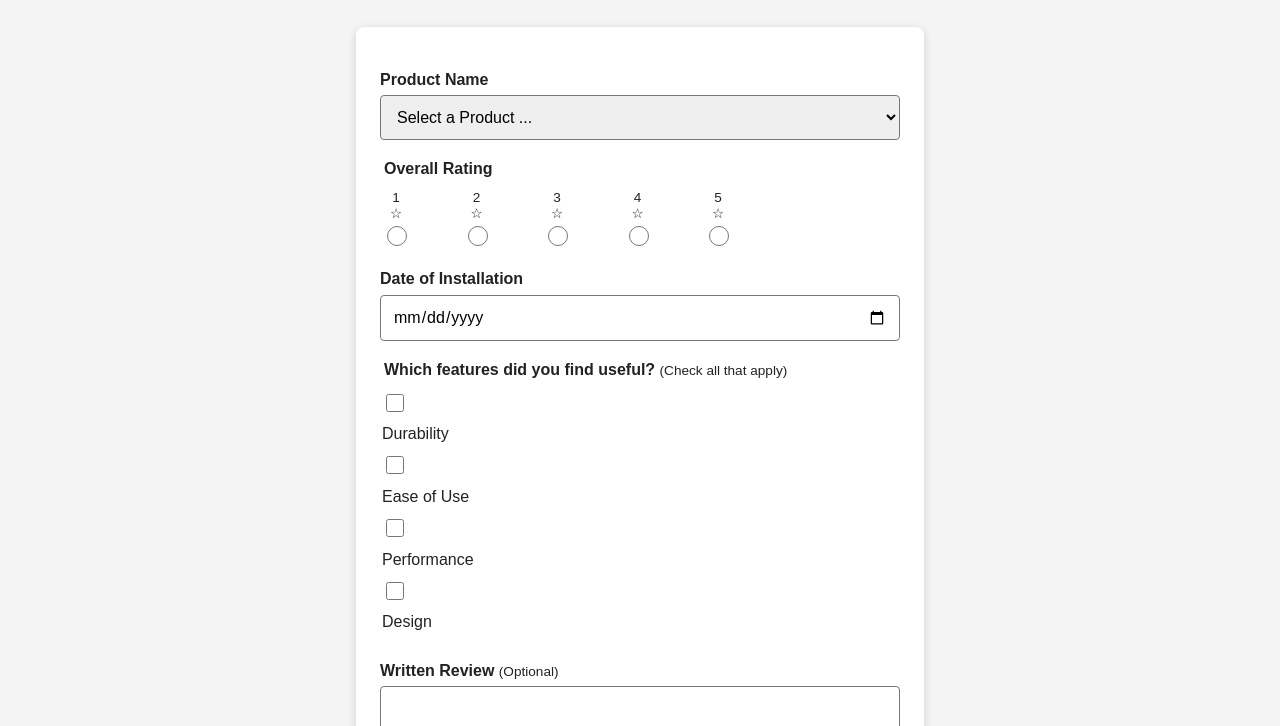
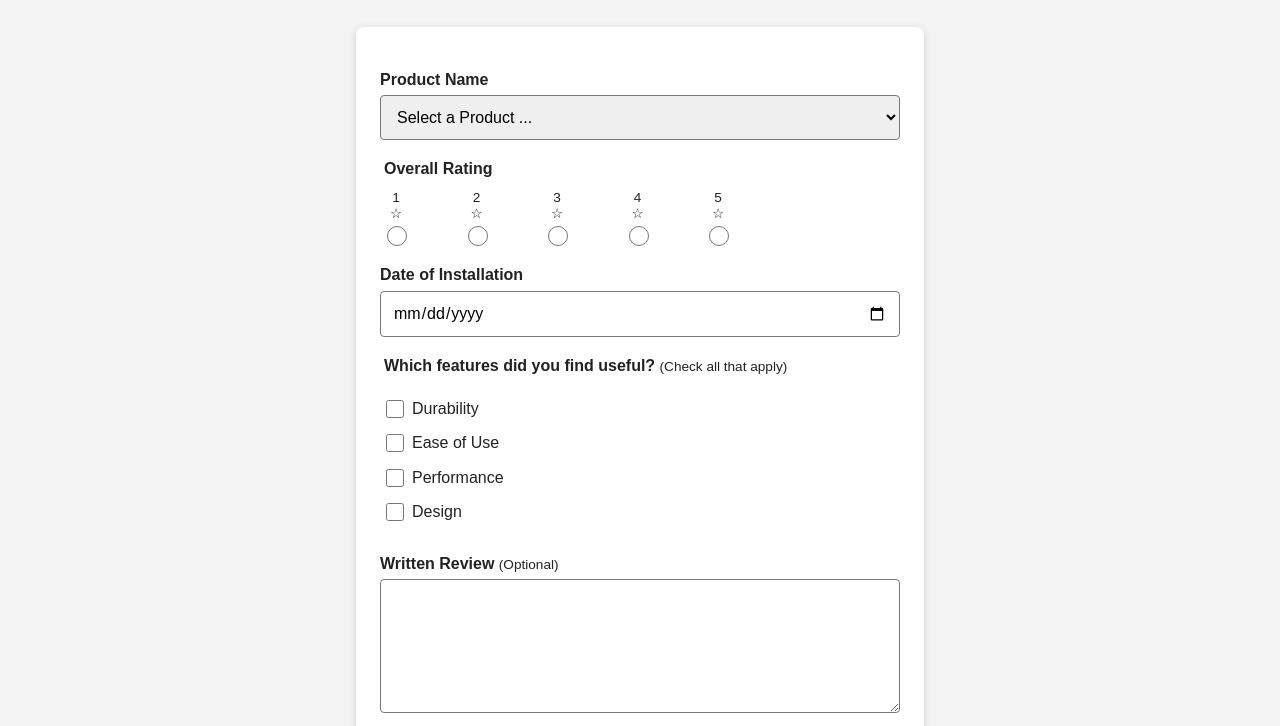
Before and after one commit to rina132702/wdd131, a plain HTML site: page form.html in a window 1280 px wide. Shown: the part 74-800 px from the top of the page. Drawn offline with Linux system fonts and the light colour scheme.

Commit message:
Refactor form.css for improved structure and readability

```diff
--- a/styles/form.css
+++ b/styles/form.css
@@ -94,7 +94,13 @@ label span {
     max-width: 350px;
 }
 
-.rating label {
+.rating-option {
+    display: flex;
+    flex-direction: column;
+    align-items: center;
+}
+
+.rating-option label {
     display: flex;
     flex-direction: column;
     align-items: center;
@@ -108,18 +114,22 @@ label span {
     cursor: pointer;
 }
 
-/* Checkboxes */
+/* Checkbox Options */
 
-fieldset:not(:first-of-type) label {
-    display: block;
+.checkbox-option {
+    display: flex;
+    align-items: center;
     margin: 0.65rem 0;
+}
+
+.checkbox-option label {
+    cursor: pointer;
 }
 
 input[type="checkbox"] {
     width: 18px;
     height: 18px;
     margin-right: 0.5rem;
-    vertical-align: middle;
     cursor: pointer;
 }
 
@@ -219,4 +229,8 @@ footer p {
     .confirmation {
         padding: 1.5rem;
     }
+
+    .rating {
+        max-width: 100%;
+    }
 }
```
